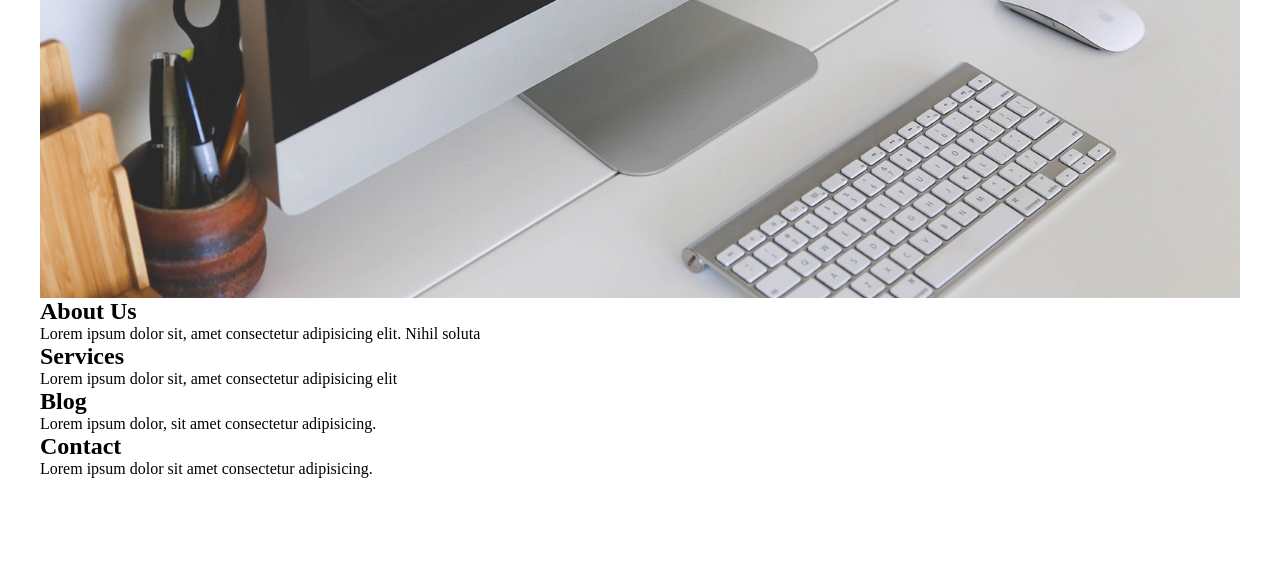
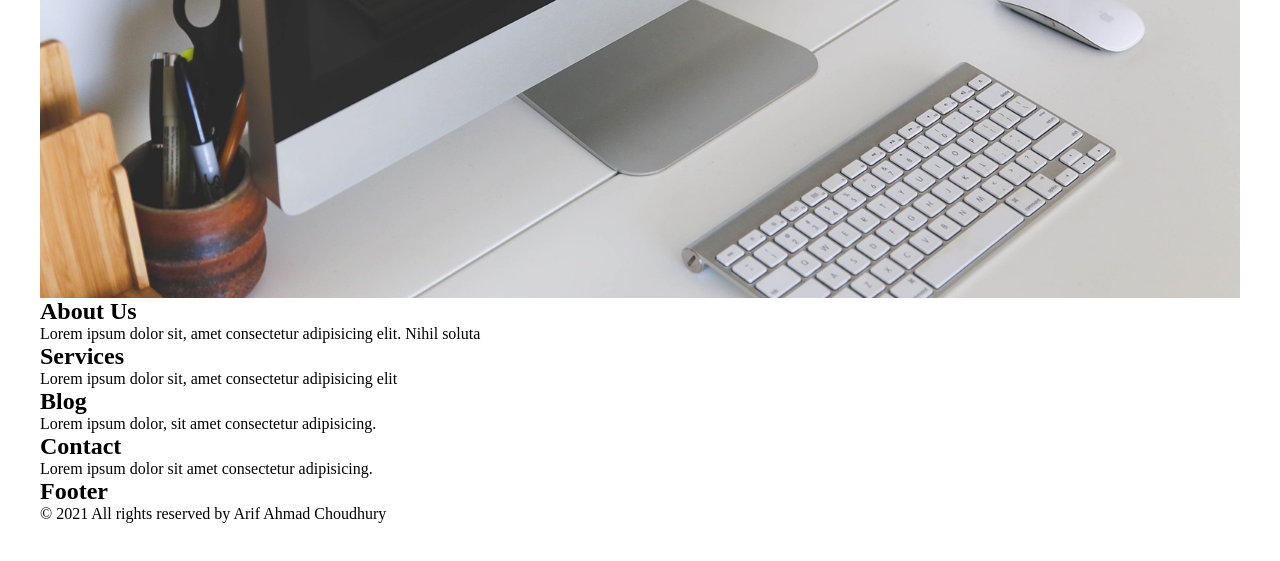
Before and after one commit to arif-ahmad-choudhury/grid-project1, a plain HTML site: page index.html in a window 1280 px wide. Shown: the part 137-698 px from the top of the page. Drawn offline with Linux system fonts and the light colour scheme.

Commit message:
add  footer area

```diff
--- a/index.html
+++ b/index.html
@@ -63,6 +63,14 @@
             </div>
         </div>
     </section>
+    <section class="footer-area">
+        <div class="container">
+            <div class="footer-title">
+                <h2>Footer </h2>
+                <p>&copy; 2021 All rights reserved by Arif Ahmad Choudhury</p>
+            </div>
+        </div>
+    </section>
 
 </body>
 </html>
```
